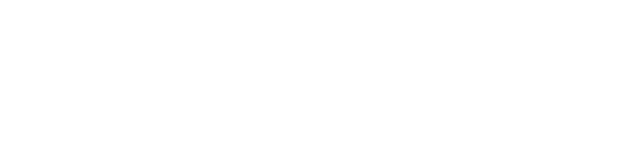
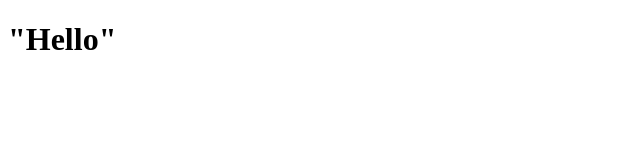
Before and after one commit to OngVanThanh/2511comp180201, a plain HTML site: page demo.html in a window 1280 px wide. Shown: the whole page, without its empty margins (0-640 px from the left). Drawn offline with Linux system fonts and the light colour scheme.

Commit message:
Them lan 2

```diff
--- a/demo.html
+++ b/demo.html
@@ -6,6 +6,8 @@
     <title>Document</title>
 </head>
 <body>
-
+    <h1>
+        "Hello"
+    </h1>
 </body>
 </html>
```
